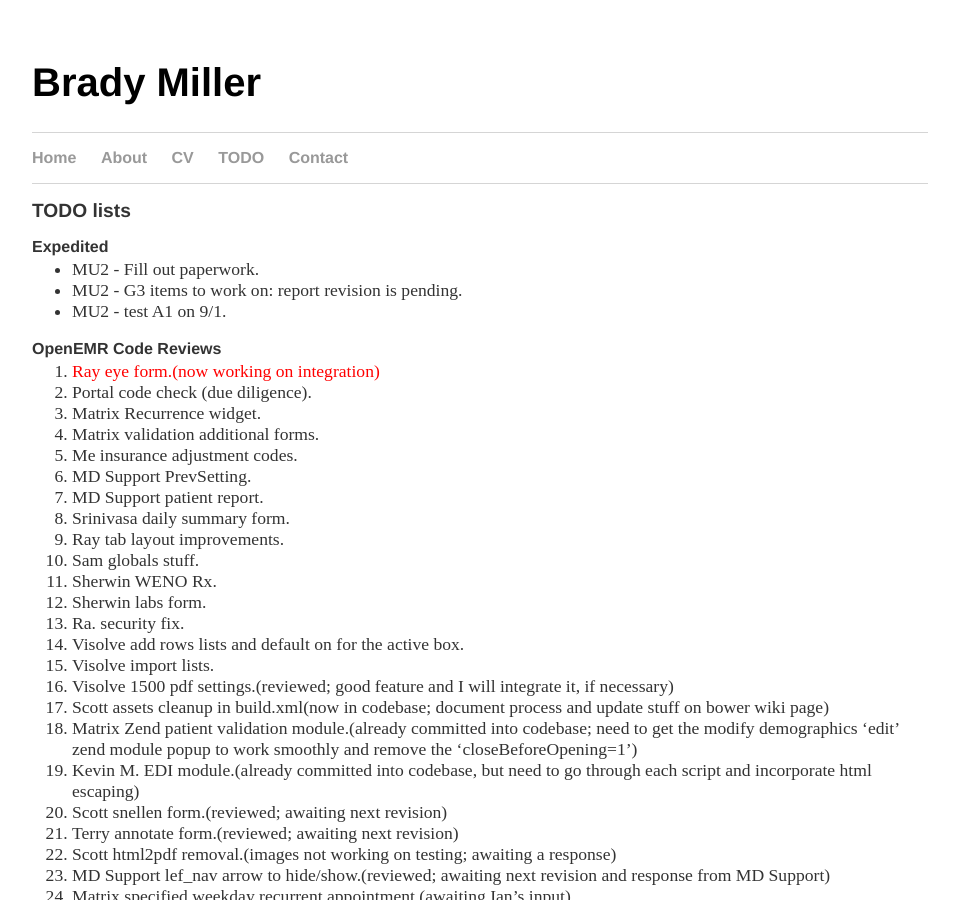
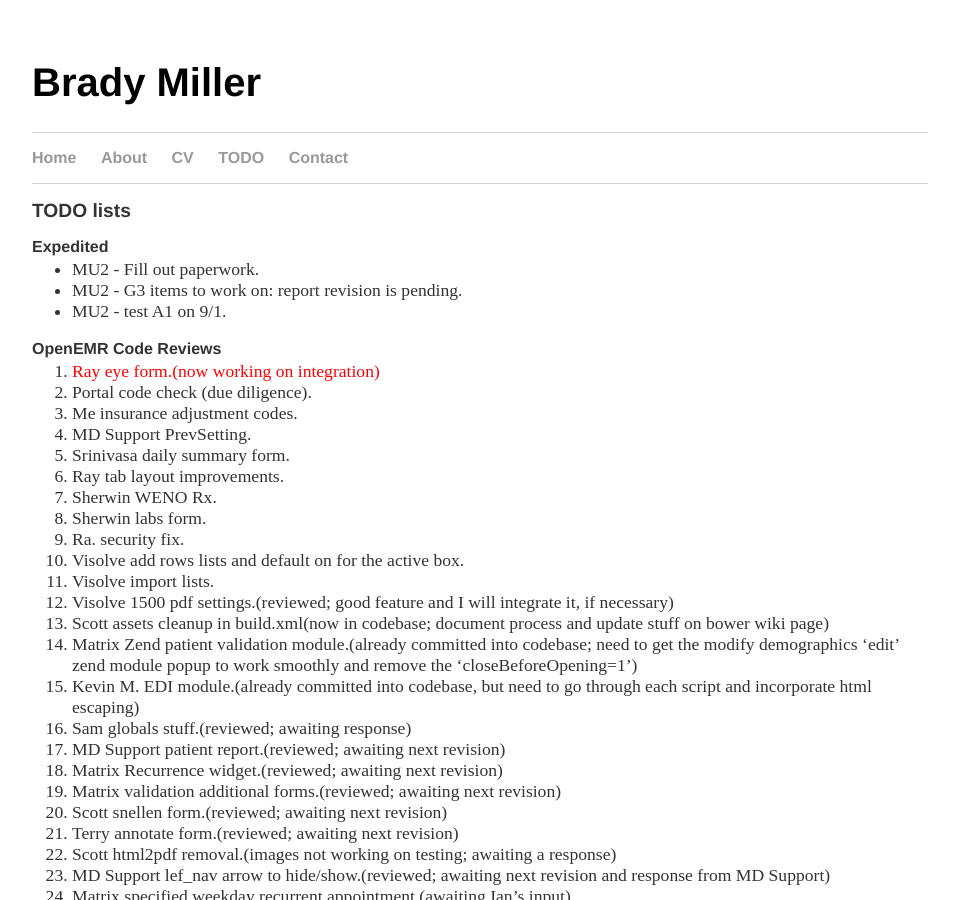
Before and after one commit to bradymiller/bradymiller.github.io, a Jekyll site: the page built from todo/index.md, in a window 1280 px wide and 900 px high. Shown: the whole window, without its empty margins (160-1119 px from the left). Built offline with Jekyll 4.4.1, drawn with Linux system fonts in a browser that asks for light colours.

Commit message:
Update todo list

```diff
--- a/todo/index.md
+++ b/todo/index.md
@@ -28,6 +24,10 @@
 1. Scott assets cleanup in build.xml(now in codebase; document process and update stuff on bower wiki page)
 1. Matrix Zend patient validation module.(already committed into codebase; need to get the modify demographics 'edit' zend module popup to work smoothly and remove the 'closeBeforeOpening=1')
 1. Kevin M. EDI module.(already committed into codebase, but need to go through each script and incorporate html escaping)
+1. Sam globals stuff.(reviewed; awaiting response)
+1. MD Support patient report.(reviewed; awaiting next revision)
+1. Matrix Recurrence widget.(reviewed; awaiting next revision)
+1. Matrix validation additional forms.(reviewed; awaiting next revision)
 1. Scott snellen form.(reviewed; awaiting next revision)
 1. Terry annotate form.(reviewed; awaiting next revision)
 1. Scott html2pdf removal.(images not working on testing; awaiting a response)
```
Also changed, not shown: other parts of todo/index.md (+0 -4 lines).
